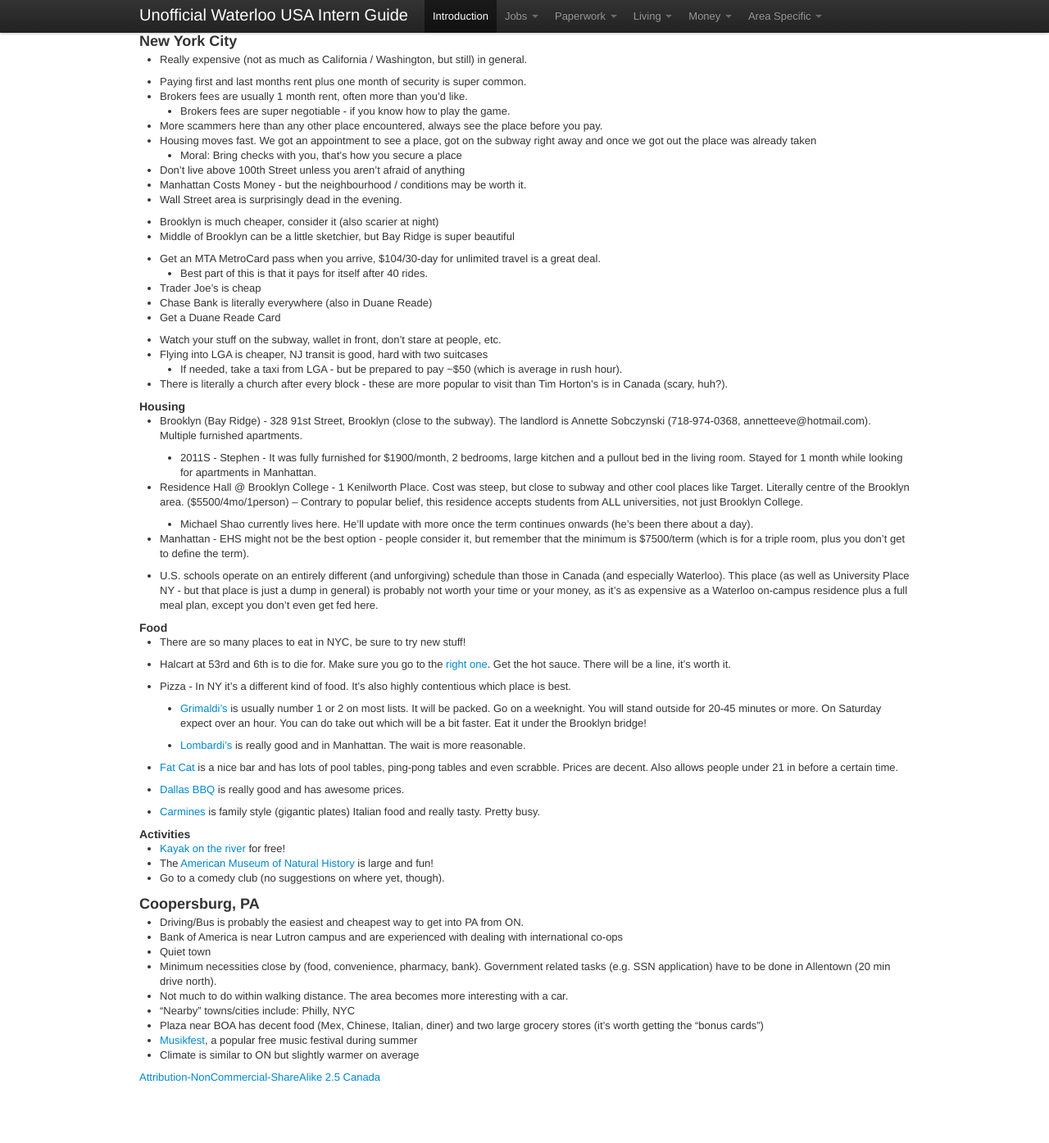
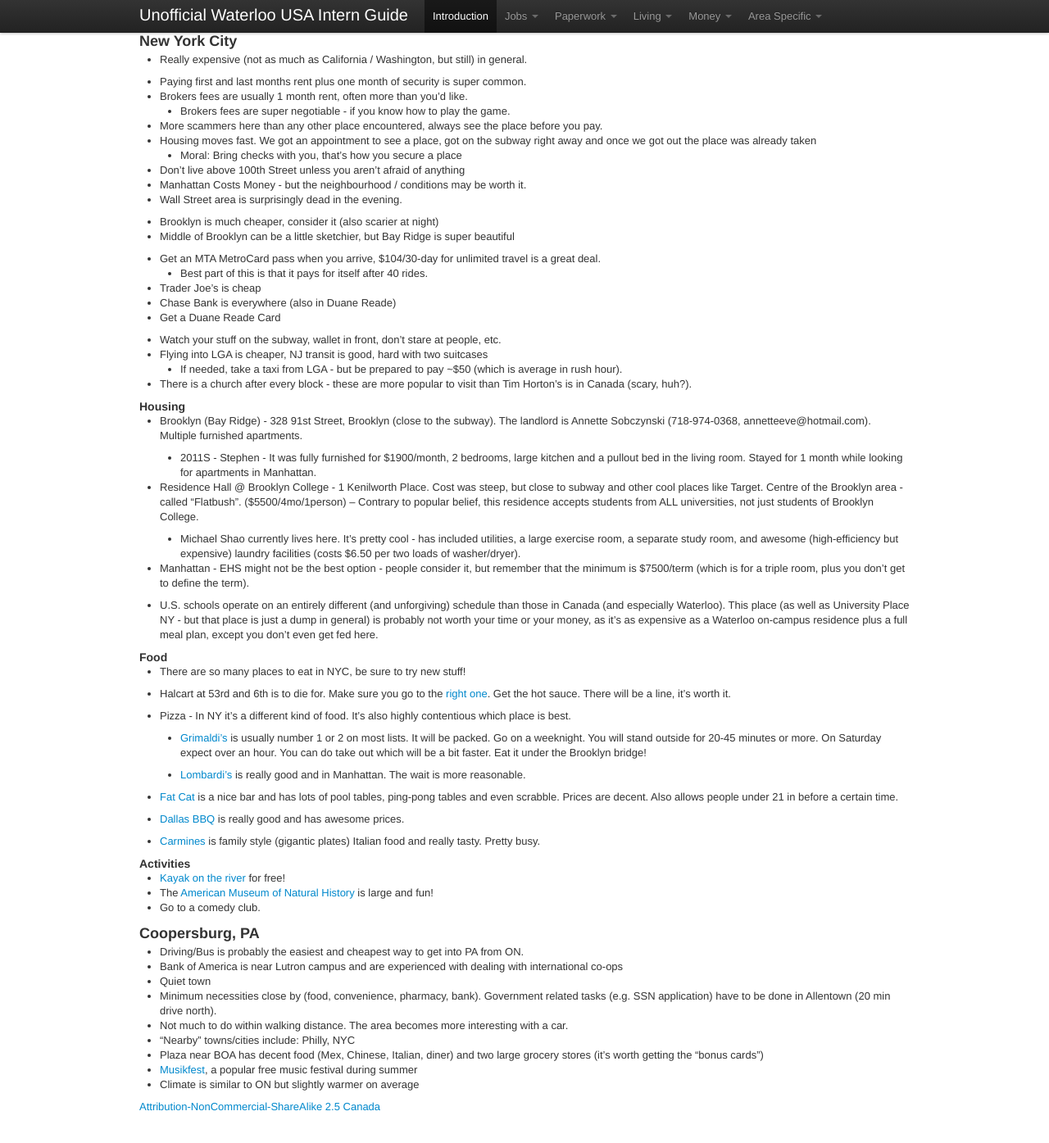
Before and after one commit to sholiday/Unofficial-Waterloo-USA-Intern-Guide, a Jekyll site: the page built from index.markdown, in a window 1280 px wide and 1400 px high, scrolled down 9353 px. Shown: the top 1395 px of the window at 82% size. Built offline with Jekyll 4.4.1, drawn with Linux system fonts in a browser that asks for light colours; nearby versions of some CDN libraries; Markdown is read by kramdown in place of the engine named in the settings; before the commit the page ends 10717 px from its top, so only the background shows below that; some of the changed text lies outside the part shown.

Commit message:
Literally removed, rephrased some areas.

```diff
--- a/index.markdown
+++ b/index.markdown
@@ -399,7 +399,7 @@ Stephen suggests you stick to one of:
 * Wells Fargo
 
 If you are in NYC Chase is definitely the one to open.
-(There are literally as many Chase branches and ATMs as there are Tim Hortons
+(There are as many Chase branches and ATMs as there are Tim Hortons
 in Canada.) Several people have been told that Chase is fairly conservative
 when it comes to giving credit cards to "new Americans".
 (Banks in Canada like Bank of Montreal offer U.S.D. MasterCards, be sure to
@@ -662,7 +662,7 @@ If you are an intern and have more info let me know (areas edited appropriately)
   are *steep*. You know that scene in The Princess Diaries where she's pushing
   her scooter up the hill? We know you watched it - that's not a cheap scooter,
   those hills are vicious.
-* Get a SafeWay Card, it's free and literally saved me over $100. Also, tell them
+* Get a SafeWay Card, it's free and saved me over $100. Also, tell them
   you'll fill it out later and you're in a hurry. That way you get the discounts,
   but they don't have your personal information.
 * There are some beautiful parts (check out the Presidio near the Golden Gate
@@ -723,7 +723,7 @@ Big boxes of dim sum for ~$4, bubble tea is only ~$2 (they call it boba)
 <section id="Area-BayArea" />
 ### Bay Area
 * Still expensive
-* Get a SafeWay Card, it's free and literally saved me over $100
+* Get a SafeWay Card, it's free and saved me over $100
 * Learn to love the Caltrain
 * Caltrain isn't like the GO, they check your tickets all the time
 * Go to Gilroy Premium Outlet Mall in Gilroy, it's amazing and has great deals
@@ -878,7 +878,7 @@ up SF or Mountain View.
   * Best part of this is that it pays for itself after 40 rides.
 
 * Trader Joe's is cheap
-* Chase Bank is literally everywhere (also in Duane Reade)
+* Chase Bank is everywhere (also in Duane Reade)
 * Get a Duane Reade Card
 
 * Watch your stuff on the subway, wallet in front, don't stare at people, etc.
@@ -886,7 +886,7 @@ up SF or Mountain View.
   * If needed, take a taxi from LGA - but be prepared to pay ~$50
     (which is average in rush hour).
 
-* There is literally a church after every block - these are more popular
+* There is a church after every block - these are more popular
   to visit than Tim Horton's is in Canada (scary, huh?).
 
 #### Housing
@@ -899,12 +899,13 @@ up SF or Mountain View.
     looking for apartments in Manhattan.
 
 * Residence Hall @ Brooklyn College - 1 Kenilworth Place. Cost was steep, but
-  close to subway and other cool places like Target. Literally centre of the
-  Brooklyn area. ($5500/4mo/1person) -- Contrary to popular belief, this
-  residence accepts students from ALL universities, not just Brooklyn College.
+  close to subway and other cool places like Target. Centre of the
+  Brooklyn area - called "Flatbush". ($5500/4mo/1person) -- Contrary to popular belief, this
+  residence accepts students from ALL universities, not just students of Brooklyn College.
 
-  * Michael Shao currently lives here. He'll update with more once the term
-    continues onwards (he's been there about a day).
+  * Michael Shao currently lives here. It's pretty cool - has included utilities, a
+    large exercise room, a separate study room, and awesome (high-efficiency but expensive)
+    laundry facilities (costs $6.50 per two loads of washer/dryer).
 
 * Manhattan - EHS might not be the best option - people consider it,
   but remember that the minimum is $7500/term (which is for a triple room, plus
@@ -947,7 +948,7 @@ up SF or Mountain View.
 * [Kayak on the river](http://www.downtownboathouse.org/) for free!
 * The [American Museum of Natural History](http://www.amnh.org/) is large and
   fun!
-* Go to a comedy club (no suggestions on where yet, though).
+* Go to a comedy club.
 
 <section id="Area-Coopersburg-PA" />
 ### Coopersburg, PA
```
